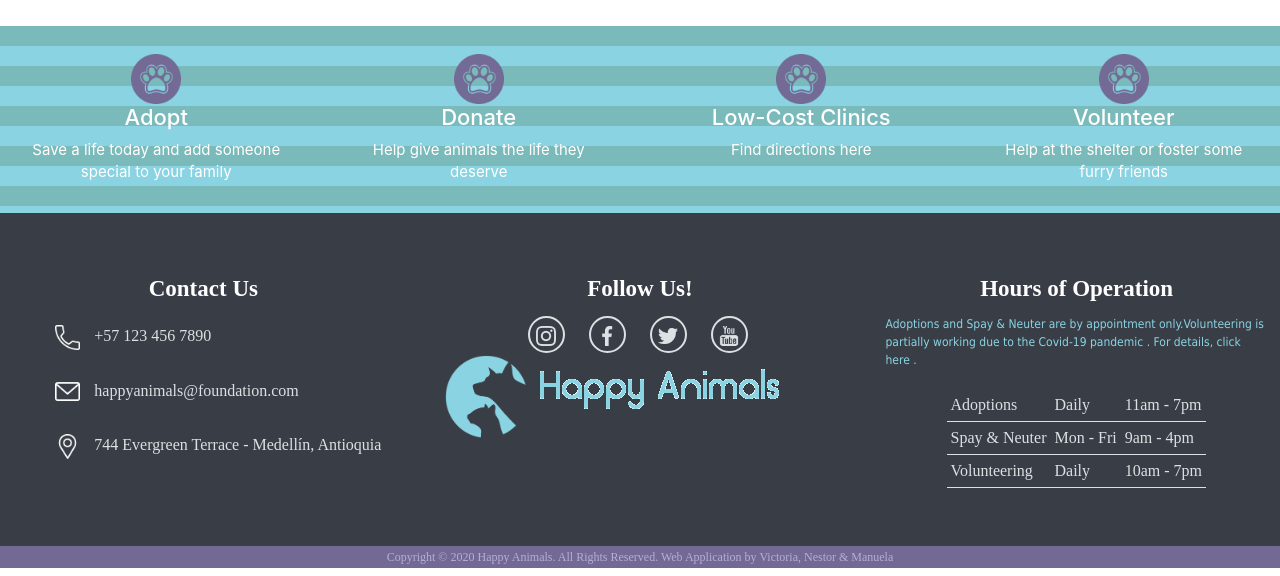
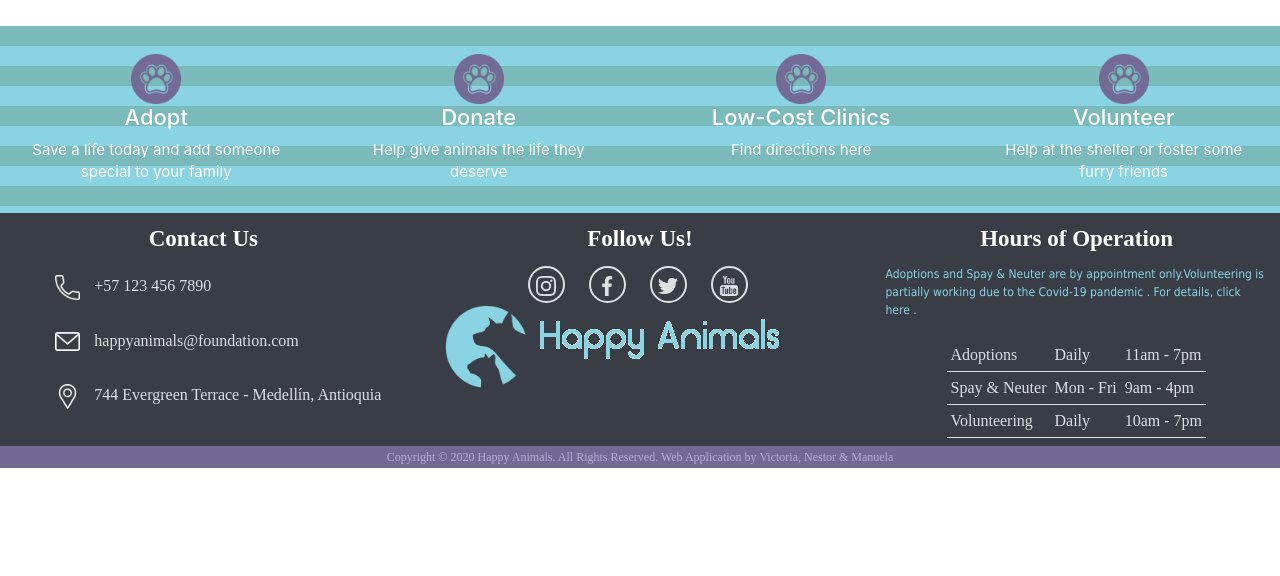
Before and after one commit to nestorcalvo/Happy-Animals, a PHP site: page /adopt-a-pet.html in a window 1280 px wide. Shown: the part 1953-2529 px from the top of the page. After the commit the page ends 2421 px from the top, so only its background shows below. Run offline with PHP 8.4, Linux system fonts and the light colour scheme; some libraries are stand-ins or nearby versions.

Commit message:
Se agregan estilos a cambios en el html

```diff
--- a/css/style2.css
+++ b/css/style2.css
@@ -416,7 +416,6 @@ div.second-menu{
 
 .second-menu-h:hover{
     transform: scale(1.1);
-    background-color: #42AEC2;
 }
 
 div.position{
@@ -443,7 +442,7 @@ img.position{
 h3.position{
     text-align: center;
     font-size: 40px;
-    font-family: Merriweather;
+    font-family: Bahnschrift;
     font-weight: bold;
     color: #FFFFFF;
 }
@@ -451,8 +450,6 @@ h3.position{
 footer{
    background-color: #393e46;
    width: 100vw;
-   padding-top: 50px;
-   padding-bottom: 50px;
 }
 
 .img-footer{
--- a/css/style3.css
+++ b/css/style3.css
@@ -445,8 +445,6 @@ h3.position{
 footer{
    background-color: #393e46;
    width: 100vw;
-   padding-top: 50px;
-   padding-bottom: 50px;
 }
 
 .img-footer{
```
